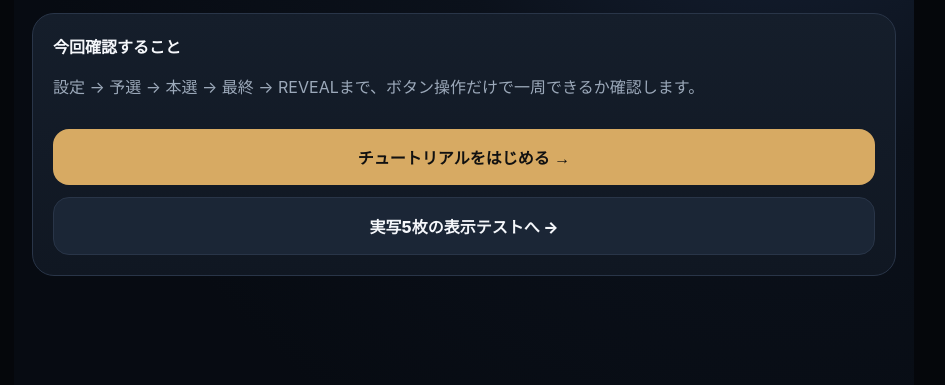
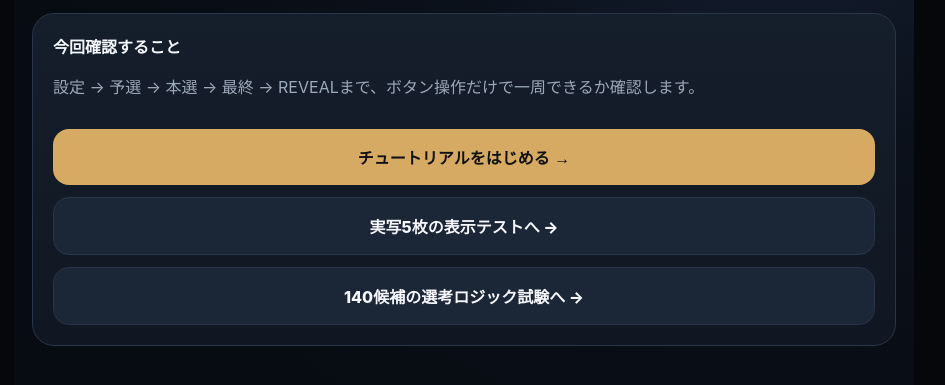
Before and after one commit to nyannko619xxx-oss/-blind-face-select, a plain HTML site: page index.html in a window 1280 px wide. Shown: the part 247-632 px from the top of the page, without its empty margins (176-1121 px from the left). Drawn offline with Linux system fonts and the light colour scheme.

Commit message:
Link 140-candidate logic walkthrough

```diff
--- a/index.html
+++ b/index.html
@@ -16,7 +16,7 @@ main{max-width:900px;min-height:100vh;margin:auto;padding:26px 18px 70px;backgro
 .hidden{display:none}.rank{font-size:56px;color:var(--gold);font-weight:900;text-align:center}.center{text-align:center}
 @media(max-width:650px){.faces{grid-template-columns:repeat(3,1fr)}}
 </style></head><body><main>
-<section id="home"><div class="hero"><div class="brand">BLIND FACE SELECT / v0.3</div><h1>顔だけで、選ぶ。</h1><p class="sub">名前・所属・年齢を伏せたまま選択。これはSafari動作確認用チュートリアルです。</p></div><div class="panel"><b>今回確認すること</b><p class="sub">設定 → 予選 → 本選 → 最終 → REVEALまで、ボタン操作だけで一周できるか確認します。</p><button class="btn" onclick="show('setup')">チュートリアルをはじめる →</button><a class="btn alt" href="phase1.html" style="display:block;text-align:center;text-decoration:none">実写5枚の表示テストへ →</a></div></section>
+<section id="home"><div class="hero"><div class="brand">BLIND FACE SELECT / v0.3</div><h1>顔だけで、選ぶ。</h1><p class="sub">名前・所属・年齢を伏せたまま選択。これはSafari動作確認用チュートリアルです。</p></div><div class="panel"><b>今回確認すること</b><p class="sub">設定 → 予選 → 本選 → 最終 → REVEALまで、ボタン操作だけで一周できるか確認します。</p><button class="btn" onclick="show('setup')">チュートリアルをはじめる →</button><a class="btn alt" href="phase1.html" style="display:block;text-align:center;text-decoration:none">実写5枚の表示テストへ →</a><a class="btn alt" href="phase2.html" style="display:block;text-align:center;text-decoration:none">140候補の選考ロジック試験へ →</a></div></section>
 <section id="setup" class="hidden"><div class="brand">PLAYER SETUP</div><h2>プレイヤー設定</h2><div class="panel"><label>ニックネーム（任意）</label><input id="nick" placeholder="例：SATORU" style="width:100%;padding:14px;margin:9px 0 16px;border-radius:12px;border:1px solid var(--line);background:#0c121c;color:white"><p class="small">年代</p><div class="row" id="ages"><button class="chip">20代</button><button class="chip">30代</button><button class="chip">40代</button><button class="chip">50代</button></div><p class="small">候補</p><div class="row" id="sexes"><button class="chip">男性</button><button class="chip">女性</button></div><button class="btn" onclick="show('intro')">設定して次へ →</button></div></section>
 <section id="intro" class="hidden"><div class="brand">HOW TO PLAY</div><h2>直感で選ぶだけ。</h2><div class="panel"><p class="sub">予選は5人から最大2人。本選は4人から最大2人。最終は3人から1人。迷った候補だけ後で再登場する想定です。</p><button class="btn" onclick="stage('pre',5,2)">予選を体験する →</button></div></section>
 <section id="game" class="hidden"><div class="brand" id="stageName"></div><h2 id="instruction"></h2><div class="progress"><i id="bar"></i></div><p class="small" id="count"></p><div class="faces" id="faces"></div><button class="btn" id="next" onclick="nextStage()">選択して次へ →</button></section>
```
